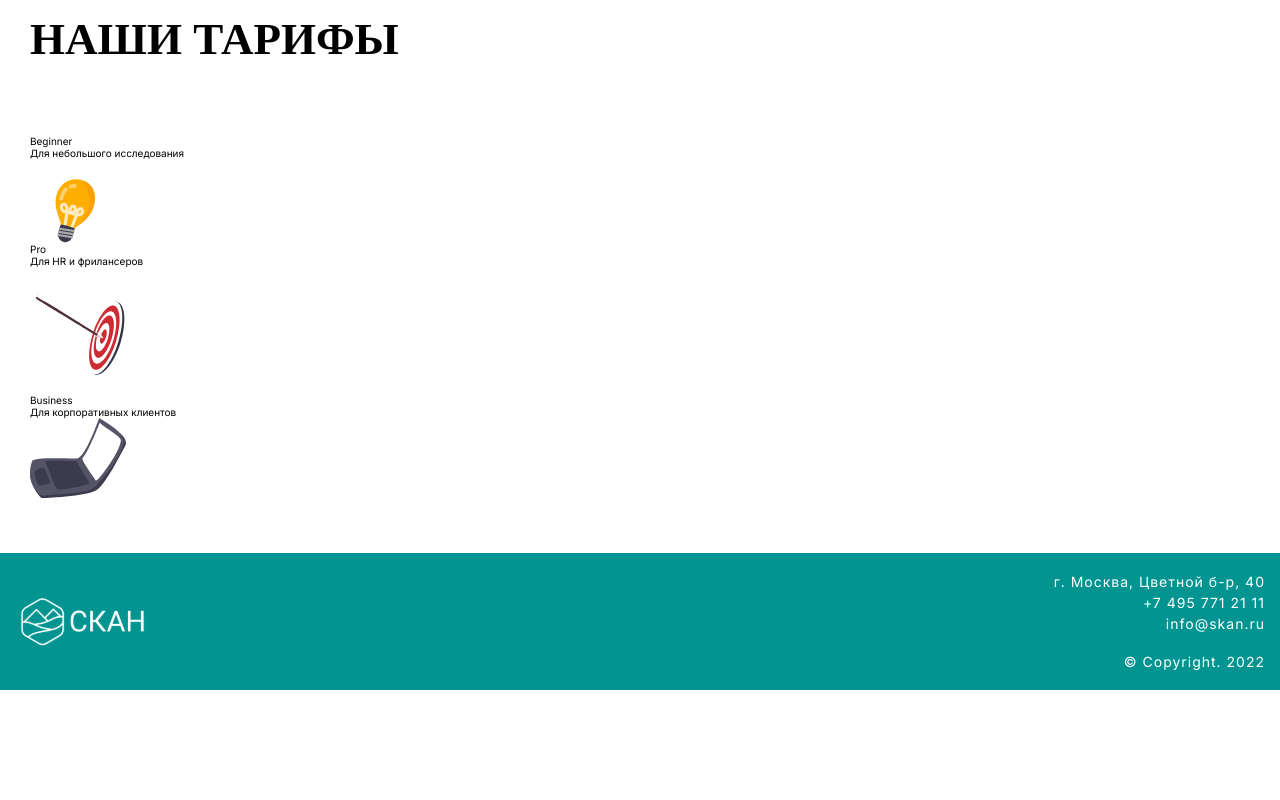
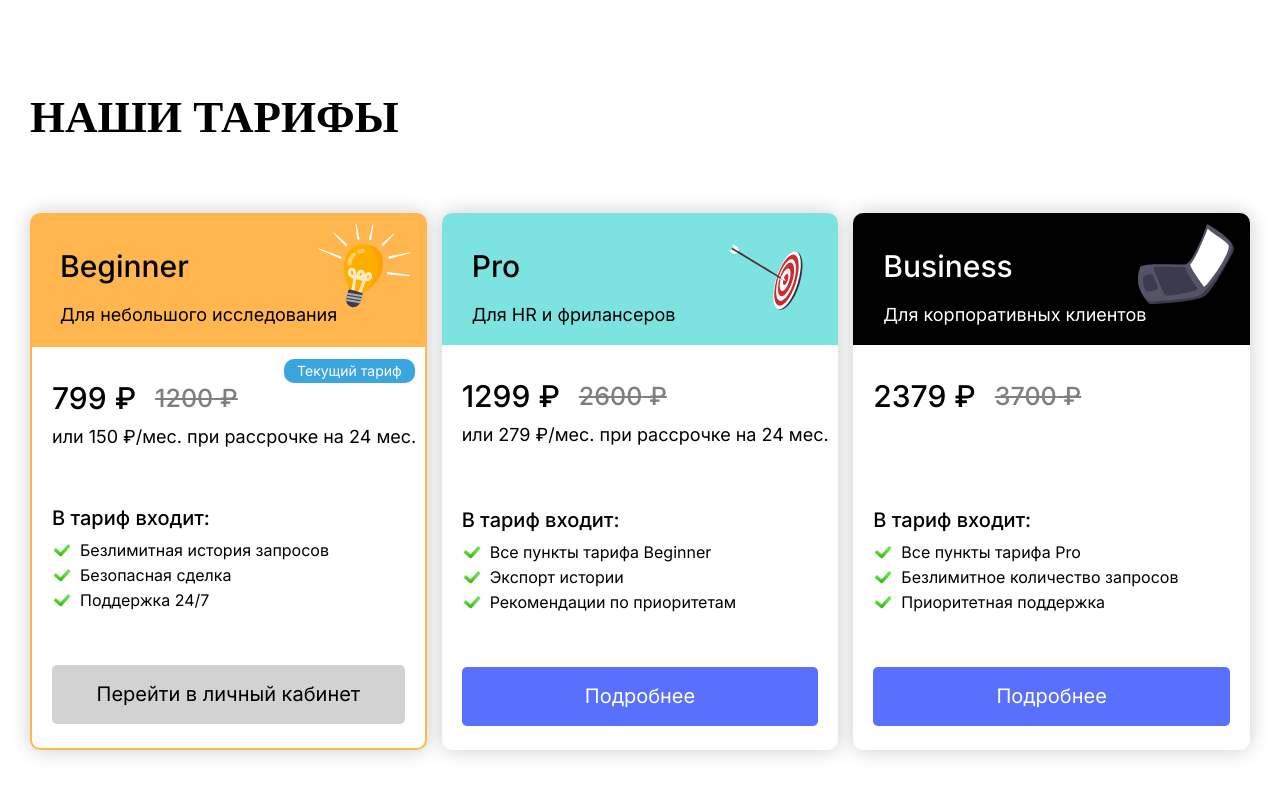
Before and after one commit to LiliiaGalkina/Scan, a React (Vite) app: page / in a window 1280 px wide. Shown: the part 2000-2800 px from the top of the page. Before the commit the page ends 2690 px from the top, so only its background shows below. Built offline with nearby package versions, Linux system fonts and the light colour scheme; a web font is replaced by a local one.

Commit message:
тарифы с адаптивом

```diff
--- a/src/components/Header/Header.tsx
+++ b/src/components/Header/Header.tsx
@@ -1,5 +1,5 @@
 import style from "./header.module.scss"
-import allstyle from "../allstyle.module.scss";
+import allstyle from "../Main/allstyle.module.scss";
 import logo from "./img/logo.svg";
 import user from "./img/user.svg";
 import { useState } from "react";
--- a/src/components/Main/MainPage/MainPage.tsx
+++ b/src/components/Main/MainPage/MainPage.tsx
@@ -1,10 +1,10 @@
 import { Link } from "react-router-dom";
-import allstyle from "../../allstyle.module.scss";
 import style from "./mainpage.module.scss";
 import hero from "./img/hero.png";
 import whyusimage from "./img/whywe.svg"
 import Slider from "./Slider/Slider";
 import TarifList from "./TarifList/TarifList";
+import allstyle from "../allstyle.module.scss"
 
 
 
--- a/src/components/Main/MainPage/Slider/slider.module.scss
+++ b/src/components/Main/MainPage/Slider/slider.module.scss
@@ -20,7 +20,7 @@
 
 .slideritem {
     margin: 1rem;
-    flex: 0 0 31%;
+    min-width: 31%;
     min-height: 22.5rem;
     padding: 3rem 2rem;
     scroll-snap-align: start center;
@@ -44,3 +44,45 @@
     }
 
 }
+
+@media (max-width: 1200px) {
+    .slidericon {
+        width: 5.4rem;
+    }
+
+    .slideritem {
+           min-width: 30.7%;
+      padding: 3rem 1rem;
+        font-size: 1.6rem;
+    }
+}
+
+@media (max-width: 1080px) {
+    .slideritem {
+        min-width: 30.4%;
+    }
+}
+
+@media (max-width: 960px) {
+     .slideritem {
+        min-width: 30%;
+    }
+}
+
+@media (max-width: 870px) {
+      .slideritem {
+        min-width: 46.5%;
+    }
+}
+
+@media (max-width: 768px) {
+      .slideritem {
+        min-width: 46%;
+    }
+}
+
+@media (max-width: 680px) {
+       .slideritem {
+        min-width: 97%;
+    }
+}
--- a/src/components/Main/MainPage/TarifCard/TarifCard.tsx
+++ b/src/components/Main/MainPage/TarifCard/TarifCard.tsx
@@ -1,4 +1,6 @@
 import style from "./tarifcard.module.scss";
+import checkmark from "../img/checkmark.svg";
+import allstyle from "../../allstyle.module.scss"
 
  interface TarifCardProps  {
     title: string;
@@ -8,26 +10,43 @@ import style from "./tarifcard.module.scss";
     oldprice: string;
     buttonname: string;
     tariffitems: string[];
+    colorheader: string;
     colortitle:string;
     colorbutton:string;
+    colorbuttonname?: string;
+    colorborder?:string;
     dopinfo?: string;
     beige?:string;
 }
 
 
 
-const TarifCard: React.FC<TarifCardProps> = ({title, text, image, price, oldprice, buttonname, tariffitems, colortitle, colorbutton, dopinfo, beige}) =>{
+const TarifCard: React.FC<TarifCardProps> = ({title, text, image, price, oldprice, buttonname, tariffitems, colortitle, colorbutton, dopinfo, beige, colorheader, colorborder, colorbuttonname}) => {
     return (
         <div className={style.card}>
-            <div className={style.cardheader}>
+            <div className={style.cardheader} style={{backgroundColor: colorheader, color:colortitle}}>
                 <div className={style.cardheadertextblock}>
                     <h4 className={style.cardtitle}>{title}</h4>
                     <p className={style.cardtext}>{text}</p>
                 </div>
                 <div className={style.cardimage}><img src={image} alt="icon" /></div>
             </div>
-            <div className={style.cardbody}>
-
+            <div className={style.cardbody} style={{border: `0.2rem solid ${colorborder}`}}>
+                {beige && <div className={style.beige}>{beige}</div>}
+                <div>
+                    <div className={style.priceblock}>
+                        <span className={style.price}>{price} &#8381;</span>
+                        <span className={style.oldprice}>{oldprice} &#8381;</span>
+                    </div>
+                    {dopinfo && <div className={style.dopindo}>{dopinfo}</div>}
+                </div>
+                <div className={style.bodyinfo}>
+                    <p className={style.bodytext}>В тариф входит:</p>
+                    <div className={style.tarifoptions}>
+                        {tariffitems.map((option, index) => <div className={style.tarifoption} key={index}><div className={style.tarifoptionimage}><img src={checkmark} alt="зеленая галочка" /></div><div className={style.tarifoptiontext}>{option}</div></div>)}
+                    </div>
+                    <button className={`${style.tarifbutton} ${allstyle.button}`} style={{backgroundColor: colorbutton, color: colorbuttonname}}>{buttonname}</button>
+                </div>
             </div>
         </div>
     )
--- a/src/components/Main/MainPage/TarifCard/tarifcard.module.scss
+++ b/src/components/Main/MainPage/TarifCard/tarifcard.module.scss
@@ -0,0 +1,186 @@
+.card {
+    display: flex;
+    flex-direction: column;
+    border-radius: 1rem;
+    box-shadow: 0 0 2rem #cccccc;
+}
+
+.cardheader {
+    position: relative;
+    height: 13.2rem;
+    padding: 3rem 3rem 3.4rem;
+    display: flex;
+    justify-content: space-between;
+    align-items: center;
+    border-radius: 1rem 1rem 0 0;
+}
+
+.cardtitle {
+    margin-top: 1.9rem;
+    margin-bottom: 1rem;
+    font-size: 3rem;
+    font-weight: 500;
+    letter-spacing: 1%;
+}
+
+.cardtext {
+    font-size: 1.8rem;
+    letter-spacing: 1%;
+}
+
+.cardimage {
+    position: absolute;
+    top: 1.1rem;
+    right: 1.57rem;
+    max-width: 9.6rem;
+    img {
+        width: 100%;
+    }
+}
+
+.cardbody {
+    position: relative;
+    padding: 3.3rem 3rem 2.4rem;
+    flex: 1 1 auto;
+    display: flex;
+    flex-direction: column;
+    justify-content: space-between;
+    border-radius: 0 0 1rem 1rem;
+     letter-spacing: 1%;
+}
+
+.priceblock {
+    margin-bottom: 1rem;
+    display: flex;
+    align-items: center;
+}
+
+.price {
+    margin-right: 1.9rem;
+    font-size: 3rem;
+    font-weight: 500;
+
+}
+
+.oldprice {
+    font-size: 2.5rem;
+    font-weight: 500;
+    text-decoration: line-through;
+    opacity: 0.5;
+}
+
+.beige {
+    position: absolute;
+    top: 1.2rem;
+    right: 1rem;
+    padding: 0.3rem 1.3rem 0.4rem;
+    background-color: #3BA5E0;
+    border-radius: 1rem;
+    font-size: 1.4rem;
+    color: #ffffff;
+}
+
+.dopindo {
+    margin-right: -1.9rem;
+    margin-bottom: 5.9rem;
+    font-size: 1.8rem;
+}
+
+.bodytext {
+    margin-bottom: 1rem;
+    font-size: 2rem;
+    font-weight: 500;
+}
+
+.tarifoptions {
+    margin-bottom: 5.5rem;
+    display: flex;
+    flex-direction: column;
+    gap: 0.5rem;
+}
+
+.tarifoption {
+    display: flex;
+    align-items: center;
+    gap: 0.8rem;
+    font-size: 1.8rem;
+}
+
+.tarifbutton {
+    margin-top: auto;
+    width: 100%;
+    height: 5.9rem;
+    font-size: 2rem;
+    transition: all 0.5s ease;
+
+    &:hover {
+        box-shadow: 0 0 1rem #000000;
+    }
+}
+
+
+@media (max-width: 1320px) {
+    .cardtitle {
+        margin-bottom: 2rem;
+    }
+    .cardbody {
+        padding: 3.3rem 2rem 2.4rem;
+    }
+
+    .tarifoption {
+        font-size: 1.6rem;
+    }
+}
+
+@media (max-width: 1120px) {
+    .dopindo {
+        margin-right: 0;
+    }
+}
+
+@media (max-width: 480px) {
+    .cardheader {
+        padding: 2rem 2rem 3.4rem;
+    }
+    .cardtitle {
+        margin-bottom: 2.2rem;
+        margin-right: -2rem;
+        font-size: 2rem;
+    }
+
+    .cardtext {
+        font-size: 1.8rem;
+    }
+
+    .cardimage {
+        max-width: 7.3rem;
+    }
+
+    .beige {
+        display: none;
+    }
+
+    .cardbody {
+        padding: 2rem 2.4rem 3.1rem;
+    }
+
+    .bodyinfo {
+        font-size: 1.8rem;
+    }
+
+   .dopindo {
+    margin-bottom: 3.6rem;
+   }
+
+    .tarifoption {
+        font-size: 1.6rem;
+    }
+
+    .tarifoptions {
+        margin-bottom: 3.9rem;
+    }
+
+    .tarifbutton {
+        font-size: 1.8rem;
+    }
+}
--- a/src/components/Main/MainPage/TarifList/TarifList.tsx
+++ b/src/components/Main/MainPage/TarifList/TarifList.tsx
@@ -5,27 +5,12 @@ import tarifgoal from "../img/tarifgoal.svg";
 import tariflaptop from "../img/tariflaptop.svg"
 
 
-
- interface TarifCardProps  {
-    title: string;
-    text: string;
-    image: string;
-    price: string;
-    oldprice: string;
-    buttonname: string;
-    tariffitems: string[];
-    colortitle:string;
-    colorbutton:string;
-    dopinfo?: string;
-    beige?:string;
-}
-
-const TarifList: React.FC<TarifCardProps> = () => {
+const TarifList = () => {
     return (
         <div className={style.cards}>
-            <TarifCard title="Beginner" text="Для небольшого исследования" image={tariflamp} price="799" oldprice="1200" buttonname="Перейти в личный кабинет" tariffitems={["Безлимитная история запросов", "Безопасная сделка", "Поддержка 24/7"]} colortitle={style.orangetitle} colorbutton={style.greybutton} dopinfo="или 150 ₽/мес. при рассрочке на 24 мес." beige="Текущий тариф"/>
-             <TarifCard title="Pro" text="Для HR и фрилансеров" image={tarifgoal} price="1299" oldprice="2600" buttonname="Подробнее" tariffitems={["Все пункты тарифа Beginner", "Экспорт истории", "Рекомендации по приоритетам"]} colortitle={style.bluetitle} colorbutton={style.bluebutton} dopinfo="или 279 ₽/мес. при рассрочке на 24 мес."/>
-              <TarifCard title="Business" text="Для корпоративных клиентов" image={tariflaptop} price="2379" oldprice="3700" buttonname="Подробнее" tariffitems={["Все пункты тарифа Pro", "Безлимитное количество запросов", "Приоритетная поддержка"]} colortitle={style.blacktitle} colorbutton={style.bluebutton}/>
+            <TarifCard title="Beginner" text="Для небольшого исследования" image={tariflamp} price="799" oldprice="1200" buttonname="Перейти в личный кабинет" tariffitems={["Безлимитная история запросов", "Безопасная сделка", "Поддержка 24/7"]} colorheader="#FFB64F" colorbutton="#D2D2D2" colortitle="#000000" dopinfo="или 150 ₽/мес. при рассрочке на 24 мес." beige="Текущий тариф" colorborder="#FFB64F" colorbuttonname="#000000"/>
+             <TarifCard title="Pro" text="Для HR и фрилансеров" image={tarifgoal} price="1299" oldprice="2600" buttonname="Подробнее" tariffitems={["Все пункты тарифа Beginner", "Экспорт истории", "Рекомендации по приоритетам"]} colorheader="#7CE3E1" colorbutton="#5970FF" colortitle="#000000" dopinfo="или 279 ₽/мес. при рассрочке на 24 мес." colorbuttonname="#FFFFFF"/>
+              <TarifCard title="Business" text="Для корпоративных клиентов" image={tariflaptop} price="2379" oldprice="3700" buttonname="Подробнее" tariffitems={["Все пункты тарифа Pro", "Безлимитное количество запросов", "Приоритетная поддержка"]} colorheader="#000000" colorbutton="#5970FF" colortitle="#FFFFFF" colorbuttonname="#FFFFFF"/>
         </div>
     )
 }
--- a/src/components/Main/MainPage/TarifList/tariflist.module.scss
+++ b/src/components/Main/MainPage/TarifList/tariflist.module.scss
@@ -0,0 +1,24 @@
+.cards {
+    display: grid;
+    grid-template-columns: repeat(3, 1fr);
+    gap: 3.7rem;
+}
+
+@media (max-width: 1320px) {
+    .cards {
+        gap: 1.5rem;
+    }
+}
+
+@media (max-width: 1120px) {
+    .cards {
+       grid-template-columns: repeat(2, 1fr);
+       gap: 3rem;
+    }
+}
+
+@media (max-width: 768px) {
+    .cards {
+        grid-template-columns: 1fr;
+    }
+}
--- a/src/components/Main/MainPage/mainpage.module.scss
+++ b/src/components/Main/MainPage/mainpage.module.scss
@@ -59,9 +59,19 @@
 }
 
 .whyweimage {
+    height: 57.5rem;
     img {
         width: 100%;
+        height: 100%;
+        object-fit: cover;
+        object-position: 0;
     }
+}
+
+/*tarif*/
+
+.tarif {
+    padding: 5.4rem 0;
 }
 
 @media (max-width: 1200px) {
@@ -97,6 +107,10 @@
       .slideritem {
         flex: 0 0 30%;
     }
+
+       .whyweimage {
+        height: 46rem;
+    }
 }
 
 @media (max-width: 840px) {
@@ -123,6 +137,16 @@
     .herotext {
         max-width: 100%;
     }
+
+
+
+
+}
+
+@media (max-width: 600px) {
+    .whyweimage {
+        height: 50rem;
+    }
 }
 
 @media (max-width: 480px) {
@@ -131,7 +155,13 @@
         padding-top: 0;
     }
     }
-    .maintitle {
+    .maintitle,
+    .subtitle {
+        margin-bottom: 3.7rem;
         font-size: 2.8rem;
     }
+
+    .whyweimage {
+        height: 39.3rem;
+    }
 }
--- a/src/components/allstyle.module.scss
+++ b/src/components/Main/allstyle.module.scss
@@ -1,5 +1,3 @@
-
-
 .button {
     display: flex;
     justify-content: center;
```
Also changed, not shown: src/App.scss (line endings or trailing spaces), src/components/Main/MainPage/img/checkmark.svg (added), src/components/Main/MainPage/tarif.module.scss (deleted).
